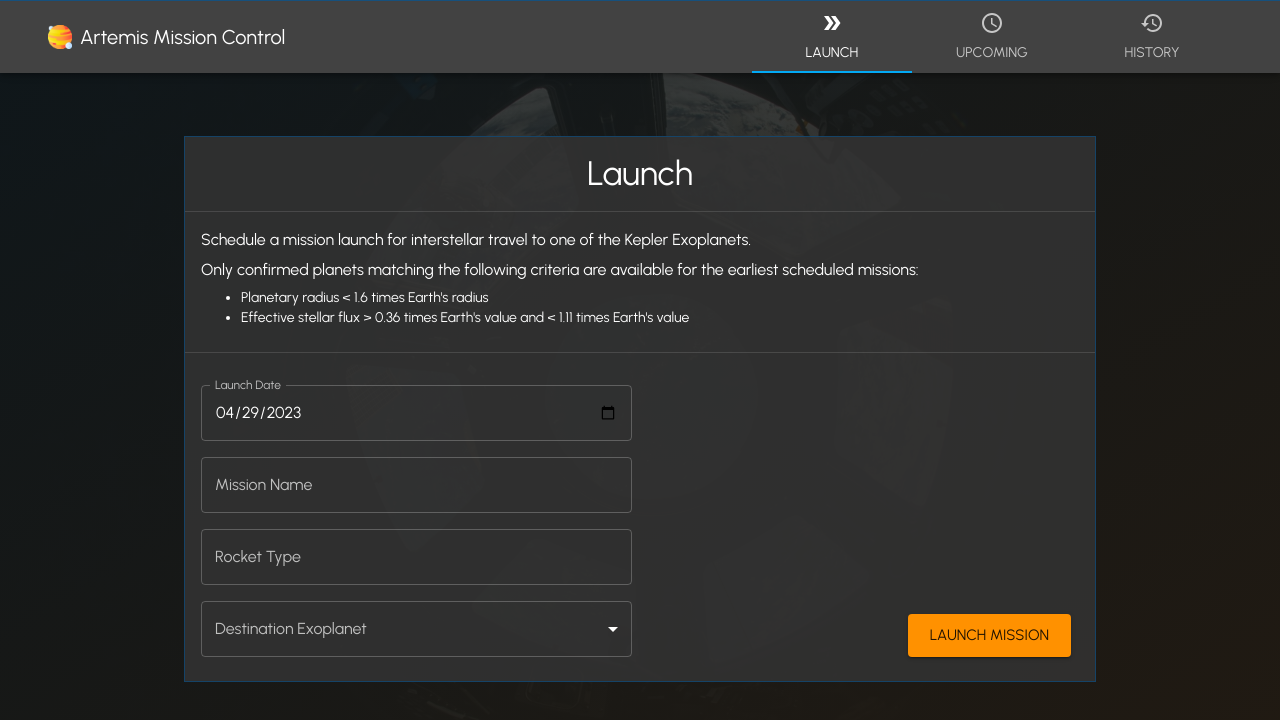
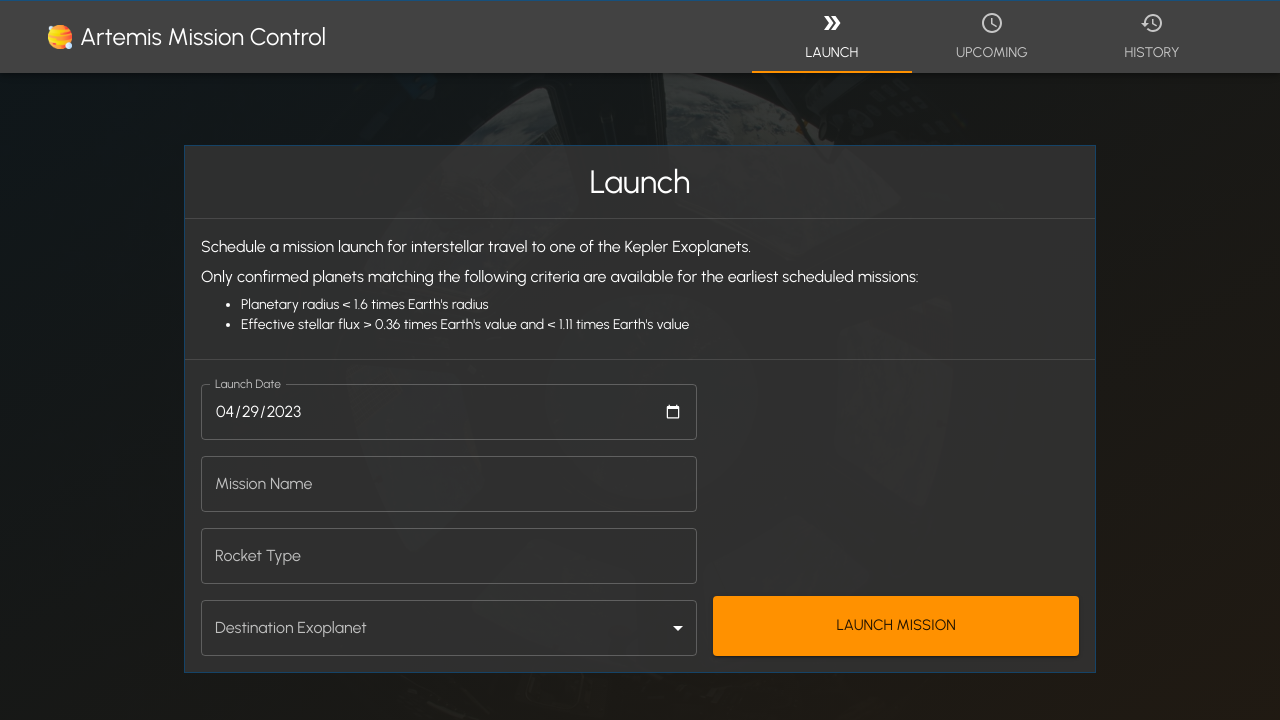
Before and after one commit to felixHerder/artemis-mc, a React app in the folder client/: page / in a window 1280 px wide. Shown: the top 720 px of the page. Built offline with nearby package versions, Linux system fonts and the light colour scheme.

Commit message:
launch fix

```diff
--- a/client/package.json
+++ b/client/package.json
@@ -51,6 +51,7 @@
   "scripts": {
     "start": "cross-env NODE_ENV=development webpack serve",
     "build": "cross-env NODE_ENV=production  webpack",
+    "build:dev": "cross-env NODE_ENV=development  webpack",
     "serve": "serve ./dist",
     "type-check": "tsc --noEmit --watch",
     "eslint": "eslint ./src/",
--- a/client/src/App.tsx
+++ b/client/src/App.tsx
@@ -5,9 +5,9 @@ import { Switch, Route, BrowserRouter } from "react-router-dom";
 
 import theme from "./theme";
 import NavTabs from "./components/NavTabs";
-import Launch from './components/Launch';
-import FixedBkg from './components/FixedBkg';
-
+import Launch from "./components/Launch";
+import History from "./components/History";
+import FixedBkg from "./components/FixedBkg";
 
 export default function App(): JSX.Element {
   return (
@@ -20,26 +20,13 @@ export default function App(): JSX.Element {
             <Launch />
           </Route>
           <Route path="/upcoming" exact>
-            <Container maxWidth="md">
-              <Paper>
-                <Box width="100%" height="100vh">
-                  <Typography variant="h3">Upcoming</Typography>
-                </Box>
-              </Paper>
-            </Container>
+            <History />
           </Route>
-
           <Route path="/history" exact>
-            <Container maxWidth="md">
-              <Paper>
-                <Box width="100%" height="100vh">
-                  <Typography variant="h3">History</Typography>
-                </Box>
-              </Paper>
-            </Container>
+            <History />
           </Route>
         </Switch>
-        <FixedBkg/>
+        <FixedBkg />
       </ThemeProvider>
     </BrowserRouter>
   );
--- a/client/src/components/History.tsx
+++ b/client/src/components/History.tsx
@@ -13,16 +13,25 @@ import {
   Grid,
 } from "@material-ui/core";
 import { makeStyles } from "@material-ui/core/styles";
+import jupiter from '../Assets/jupiter_128.png';
 
 const useStyles = makeStyles((theme) => ({
-
+  container: {
+    marginTop: theme.spacing(2),
+    display: "flex",
+    flexDirection:"column",
+    justifyContent:"center",
+    minHeight:"80vh"
+  },
+  bkg:{
+  }
 }));
 
 export default function History(): JSX.Element {
   const classes = useStyles();
   return (
     <Container maxWidth="md" className={classes.container}>
-      <Paper variant="outlined" elevation={1} square>
+      <Paper className={classes.bkg} variant="outlined" elevation={1} square>
         <Box m={2} clone>
           <Typography variant="h4"  component="h2" align="center">
             History
--- a/client/src/components/Launch.tsx
+++ b/client/src/components/Launch.tsx
@@ -1,32 +1,24 @@
 import React from "react";
-import {
-  Container,
-  Paper,
-  Typography,
-  Box,
-  Divider,
-  InputLabel,
-  FormControl,
-  TextField,
-  Button,
-  Select,
-  Grid,
-} from "@material-ui/core";
+import { Container, Paper, Typography, Box, Divider, InputLabel, FormControl, TextField, Button, Select, Grid } from "@material-ui/core";
 import { makeStyles } from "@material-ui/core/styles";
 
 const useStyles = makeStyles((theme) => ({
   container: {
     marginTop: theme.spacing(2),
     display: "flex",
-    flexDirection:"column",
-    justifyContent:"center",
-    minHeight:"80vh"
+    flexDirection: "column",
+    justifyContent: "center",
+    minHeight: "80vh",
   },
   form: {
     "& input[type='date']::-webkit-calendar-picker-indicator": {
       filter: "invert(1)",
     },
   },
+  launch:{
+    width:"100%",
+    minHeight: "4em"
+  }
 }));
 export default function Launch(): JSX.Element {
   const classes = useStyles();
@@ -34,11 +26,11 @@ export default function Launch(): JSX.Element {
     <Container maxWidth="md" className={classes.container}>
       <Paper variant="outlined" elevation={1} square>
         <Box m={2} clone>
-          <Typography variant="h4"  component="h2" align="center">
+          <Typography variant="h4" component="h2" align="center">
             Launch
           </Typography>
         </Box>
-        <Divider/>
+        <Divider />
         <Box p={2}>
           <Typography variant="body1" gutterBottom>
             Schedule a mission launch for interstellar travel to one of the Kepler Exoplanets.
@@ -58,12 +50,13 @@ export default function Launch(): JSX.Element {
         <Box my={1}>
           <Divider />
         </Box>
-        <Box p={1} mt={3} mb={2}>
+        <Box p={2}>
           <form noValidate autoComplete="off">
-            <Grid container xs={12} justifyContent="center">
-              <Grid item xs={12} sm={8} md={6} container spacing={2}>
+            <Grid container xs={12} justifyContent="space-between">
+              <Grid item sm={9} md={7} direction="row" container spacing={2}>
                 <Grid item xs={12}>
                   <TextField
+                    classes={{ root: classes.form }}
                     fullWidth
                     id="launchDate"
                     label="Launch Date"
@@ -73,13 +66,13 @@ export default function Launch(): JSX.Element {
                   />
                 </Grid>
                 <Grid item xs={12}>
-                  <TextField fullWidth  id="misionName" label="Mission Name" variant="outlined" />
+                  <TextField fullWidth id="misionName" label="Mission Name" variant="outlined" />
                 </Grid>
                 <Grid item xs={12}>
                   <TextField fullWidth id="rocketType" label="Rocket Type" variant="outlined" />
                 </Grid>
                 <Grid item xs={12}>
-                  <FormControl fullWidth  variant="outlined">
+                  <FormControl fullWidth variant="outlined">
                     <InputLabel htmlFor="destination">Destination Exoplanet</InputLabel>
                     <Select id="destination" native label="Destination Exoplanet">
                       <option aria-label="None" value="" />
@@ -89,9 +82,9 @@ export default function Launch(): JSX.Element {
                   </FormControl>
                 </Grid>
               </Grid>
-              <Grid item xs={12} sm={4} md={6}>
-                <Box height="100%" display="flex" p={1} mt={1} justifyContent="flex-end" alignItems="flex-end">
-                  <Button  size="large" color="secondary" variant="contained">
+              <Grid item xs={12} sm={3} md={5}>
+                <Box height="100%" display="flex" alignItems="flex-end" pt={2}>
+                  <Button className={classes.launch} size="large" color="secondary" variant="contained">
                     Launch Mission
                   </Button>
                 </Box>
--- a/client/src/components/NavTabs.tsx
+++ b/client/src/components/NavTabs.tsx
@@ -27,6 +27,11 @@ const useStyles = makeStyles((theme) => ({
     background: theme.palette.grey[800],
     color: theme.palette.text.primary
   },
+  branding:{
+    [theme.breakpoints.down('xs')]:{
+      fontSize: "1rem"
+    }
+  }
 }));
 export default function NavTabs(): JSX.Element {
   const [value, setValue] = React.useState(0);
@@ -41,7 +46,7 @@ export default function NavTabs(): JSX.Element {
               <Grid item container xs={10} md={4} alignItems="center">
                 <img src={planet} width="24px" alt="planet logo" />
                 <Box ml={1} clone>
-                  <Typography variant="h6" component="h1">
+                  <Typography className={classes.branding} variant="h5" component="h1">
                     Artemis Mission Control
                   </Typography>
                 </Box>
@@ -49,7 +54,7 @@ export default function NavTabs(): JSX.Element {
               <Grid item container xs={2} md={8} alignItems="flex-end" justifyContent="flex-end">
                 <Box display="inline-block">
                   <Hidden smDown>
-                    <Tabs value={value} variant="standard" indicatorColor="primary" onChange={(e, nv) => setValue(nv)}>
+                    <Tabs value={value} variant="standard" indicatorColor="secondary" onChange={(e, nv) => setValue(nv)}>
                       <Tab icon={<DoubleArrow />} component={RouterLink} label="Launch" to="/launch" />
                       <Tab icon={<Schedule />} component={RouterLink} label="Upcoming" to="/upcoming" />
                       <Tab icon={<History />} component={RouterLink} label="History" to="/history" />
--- a/client/src/theme.tsx
+++ b/client/src/theme.tsx
@@ -1,5 +1,5 @@
 import React from 'react';
-import {createTheme} from '@material-ui/core/styles'
+import {createTheme, responsiveFontSizes} from '@material-ui/core/styles'
 import {lightBlue,orange} from '@material-ui/core/colors';
 import '@fontsource/urbanist/latin.css';
 
@@ -52,4 +52,4 @@ declare module '@material-ui/core/styles/createTheme' {
     }
   }
 }
-export default theme;
+export default responsiveFontSizes(theme);
```
